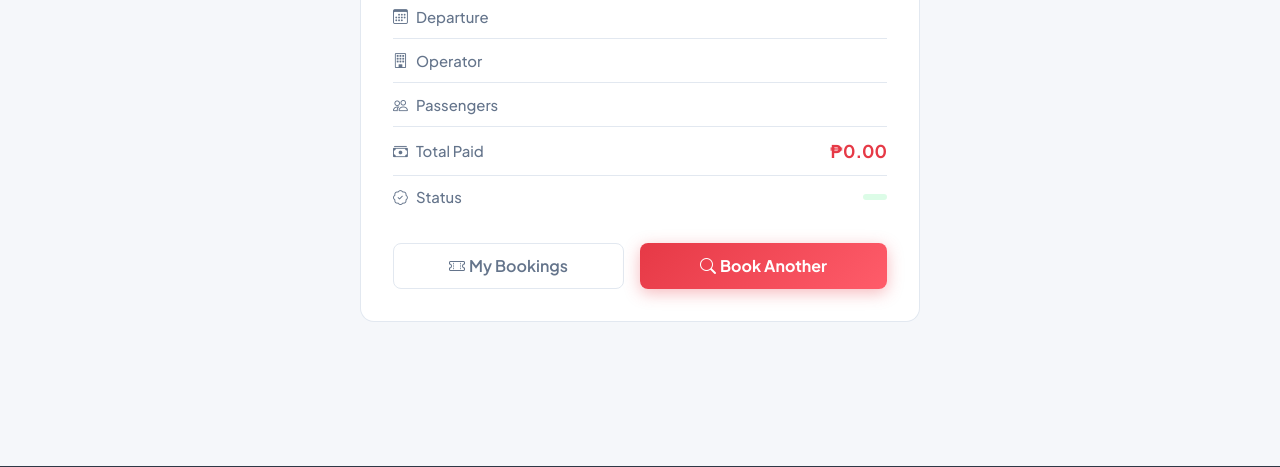
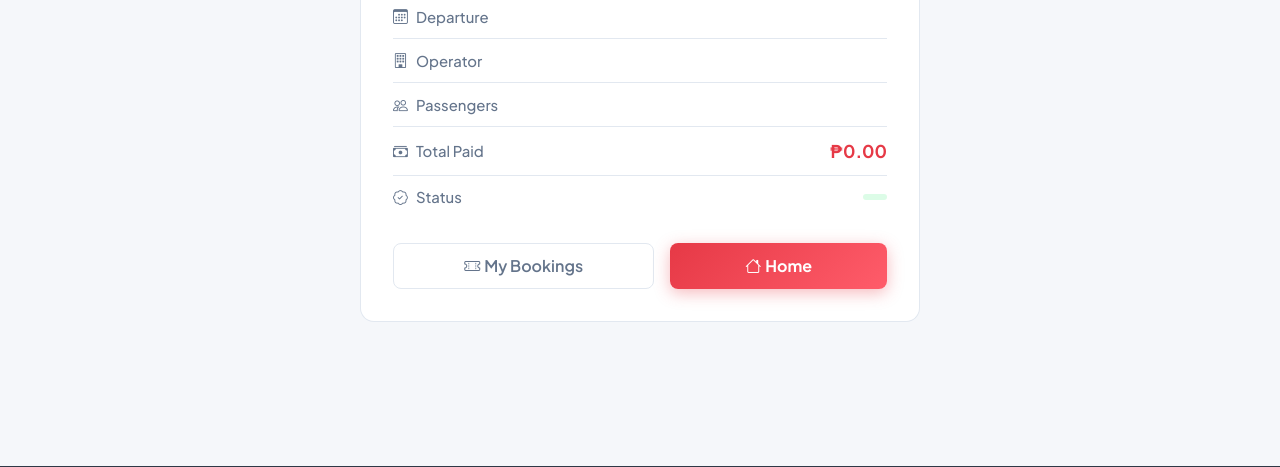
Before and after one commit to EJOENZZZ/Pythonbooking, a Flask app: template templates/confirm.html in a window 1280 px wide. Shown: the part 541-1008 px from the top of the page. Run offline with Flask 3, Linux system fonts and the light colour scheme; the template is opened without the code that fills it, so the values that code supplies are empty; grey boxes are pictures that could not be loaded.

Commit message:
Replace Book Another with Home button on confirm page

```diff
--- a/templates/confirm.html
+++ b/templates/confirm.html
@@ -47,7 +47,7 @@
         <i class="bi bi-ticket-perforated me-1"></i>My Bookings
       </a>
       <a href="{{ url_for('index') }}" class="btn btn-primary-custom flex-fill text-center">
-        <i class="bi bi-search me-1"></i>Book Another
+        <i class="bi bi-house me-1"></i>Home
       </a>
     </div>
   </div>
```
